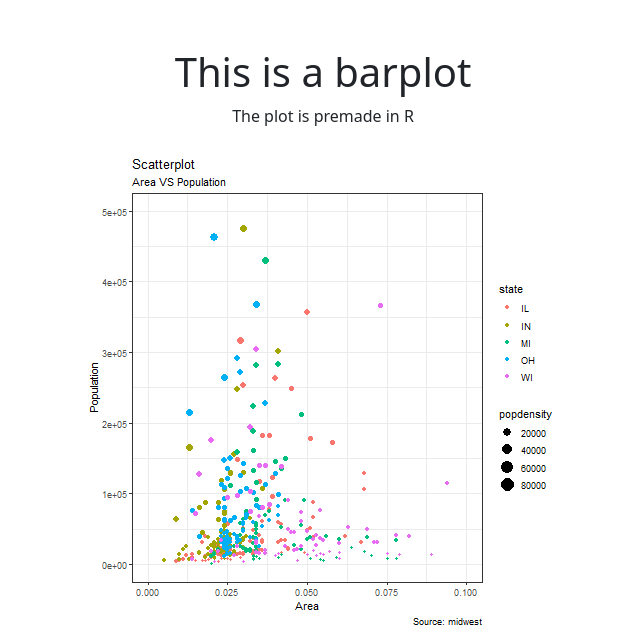
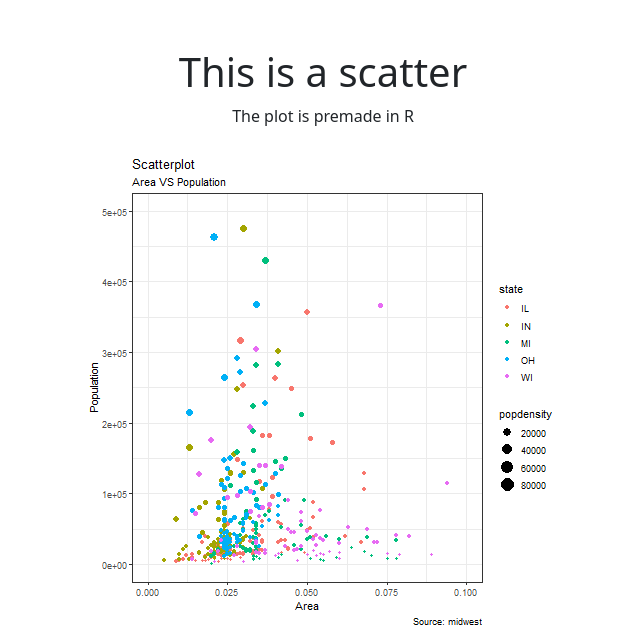
Before and after one commit to stbatya/graphics, a Flask app: page /r in a window 1280 px wide. Shown: the part 56-695 px from the top of the page, without its empty margins (317-957 px from the left). Run offline with Flask 2, Linux system fonts and the light colour scheme; parts of the project's set-up code (start-up, migrations or seed data) failed here and were passed over; some libraries are stand-ins or nearby versions.

Commit message:
changed r.html a bit

```diff
--- a/flaskr/templates/r.html
+++ b/flaskr/templates/r.html
@@ -5,7 +5,7 @@
 
 {%block content%}
 <div class="mx-auto mb-4 text-center">
-  <h1>This is a barplot</h1>
+  <h1>This is a scatter</h1>
   <p>The plot is premade in R</p>
   <img class='py-2 img-fluid' id='scatter' src="{{url_for('static',filename='scatter.png')}}"/>
 </div>
```
